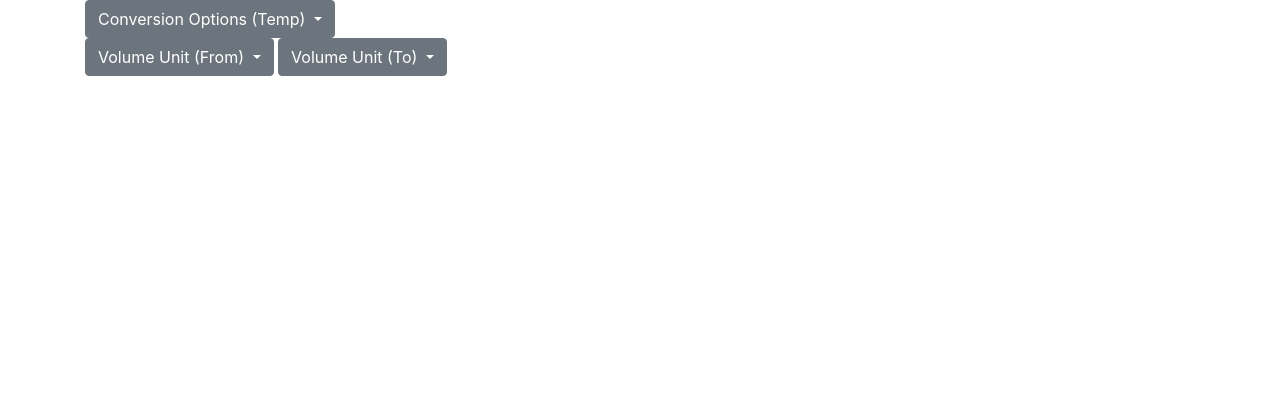
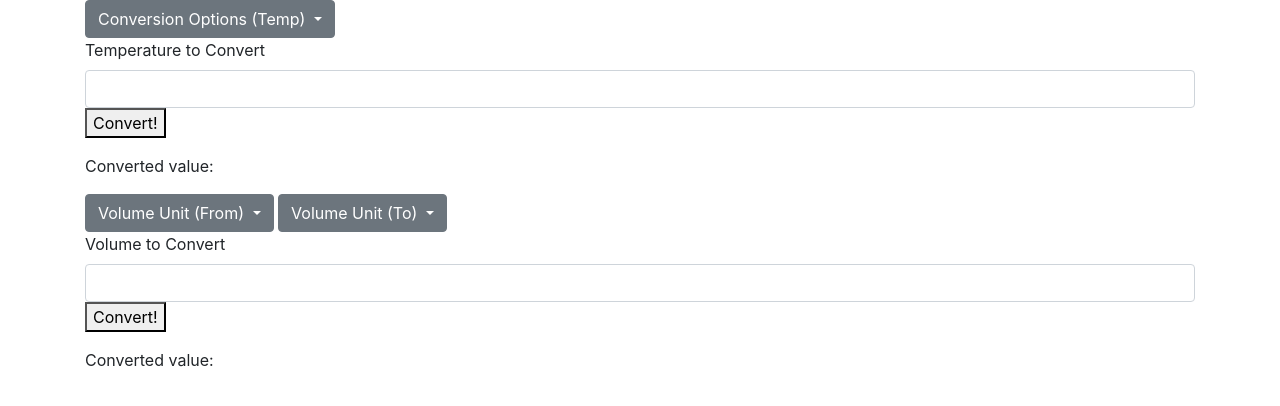
Before and after one commit to christinelfrank16/cooking-converter, a plain HTML site: page index.html in a window 1280 px wide. Drawn offline with Linux system fonts and the light colour scheme.

Commit message:
Add forms for user to input vonversion values and location for output to be added

```diff
--- a/css/styles.css
+++ b/css/styles.css
@@ -0,0 +1,3 @@
+.volume {
+  display: inline;
+}
--- a/index.html
+++ b/index.html
@@ -11,6 +11,7 @@
   </head>
   <body>
     <div class="container">
+      <div class="temp">
         <div class="dropdown temp">
           <button class="btn btn-secondary dropdown-toggle" type="button" id="dropdownTemp" data-toggle="dropdown" aria-haspopup="true" aria-expanded="false">
             Conversion Options (Temp)
@@ -20,20 +21,45 @@
             <a class="dropdown-item" href="#">Fahrenheit to Celsius</a>
           </div>
         </div>
-      <div class="dropdown volume">
+        <form id="temp-form">
+          <div class="form-group">
+            <label for="from-temp">Temperature to Convert</label>
+            <input id="from-temp" class="form-control" type="text">
+            <button id="temp-submit" type="submit">Convert!</button>
+          </div>
+        </form>
+        <div class="temp-output">
+          <p>Converted value: <span id="temp-convert"></span></p>
+        </div>
+      </div>
+      <div class="volume">
+        <div class="dropdown d-inline-block">
           <button class="btn btn-secondary dropdown-toggle" type="button" id="dropdownVol1" data-toggle="dropdown" aria-haspopup="true" aria-expanded="false">
             Volume Unit (From)
           </button>
-        <div class="dropdown-menu" aria-labelledby="dropdownVol1">
+          <div class="dropdown-menu one" aria-labelledby="dropdownVol1">
             <a class="dropdown-item" href="#">Cup</a>
             <a class="dropdown-item" href="#">Teaspoon</a>
           </div>
+        </div>
+        <div class="dropdown d-inline-block">
           <button class="btn btn-secondary dropdown-toggle" type="button" id="dropdownVol2" data-toggle="dropdown" aria-haspopup="true" aria-expanded="false">
             Volume Unit (To)
           </button>
-        <div class="dropdown-menu" aria-labelledby="dropdownVol2">
+          <div class="dropdown-menu two" aria-labelledby="dropdownVol2">
             <a class="dropdown-item" href="#">Tablespoon</a>
             <a class="dropdown-item" href="#">Quart</a>
+          </div>
+        </div>
+        <form id="volume-form">
+          <div class="form-group">
+            <label for="from-volume">Volume to Convert</label>
+            <input id="from-volume" class="form-control" type="text">
+            <button id="volume-submit" type="submit">Convert!</button>
+          </div>
+        </form>
+        <div class="volume-output">
+          <p>Converted value: <span id="volume-convert"></span></p>
         </div>
       </div>
     </div>
```
Lines whose indentation alone changed are shown as unchanged.
